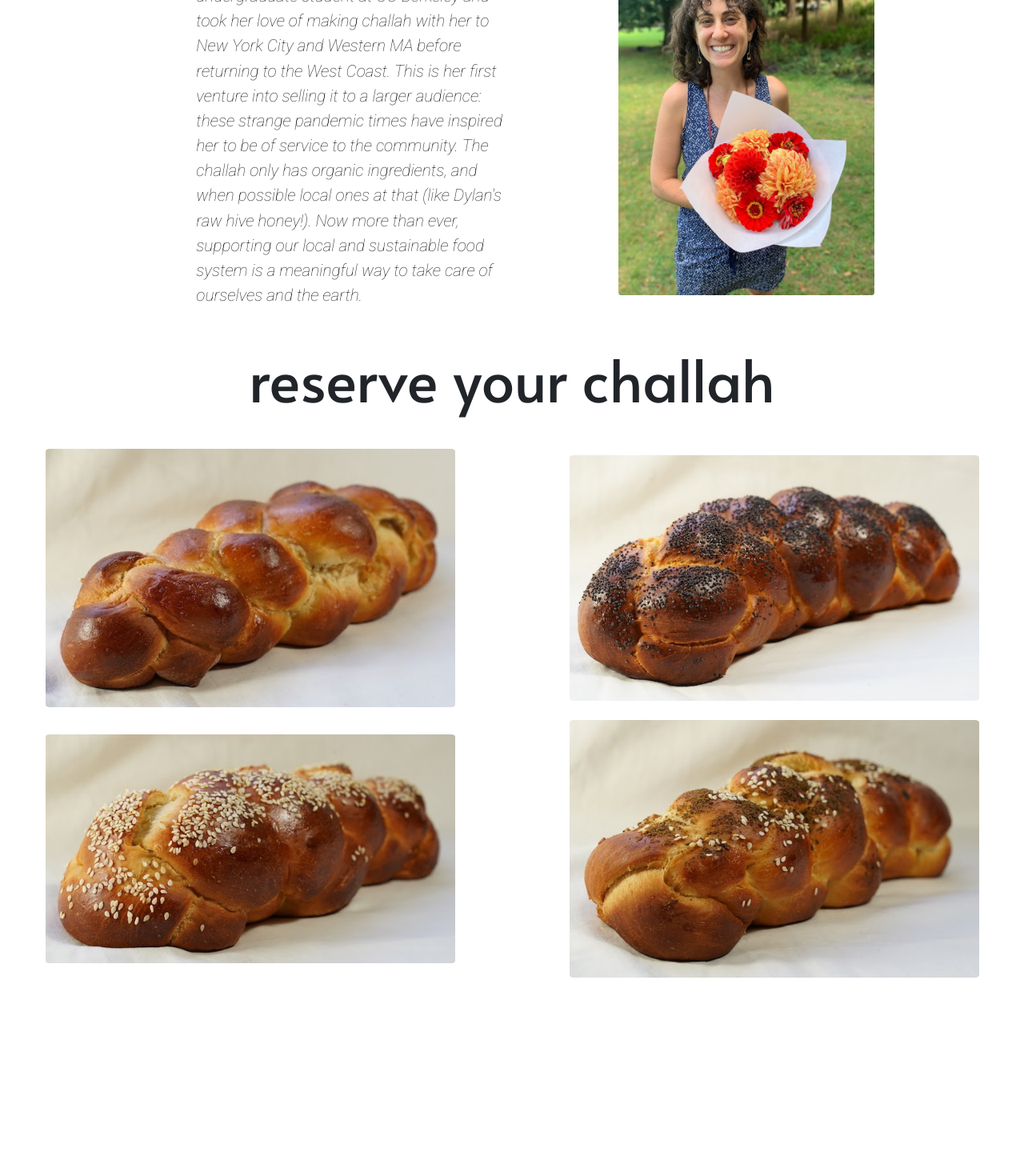
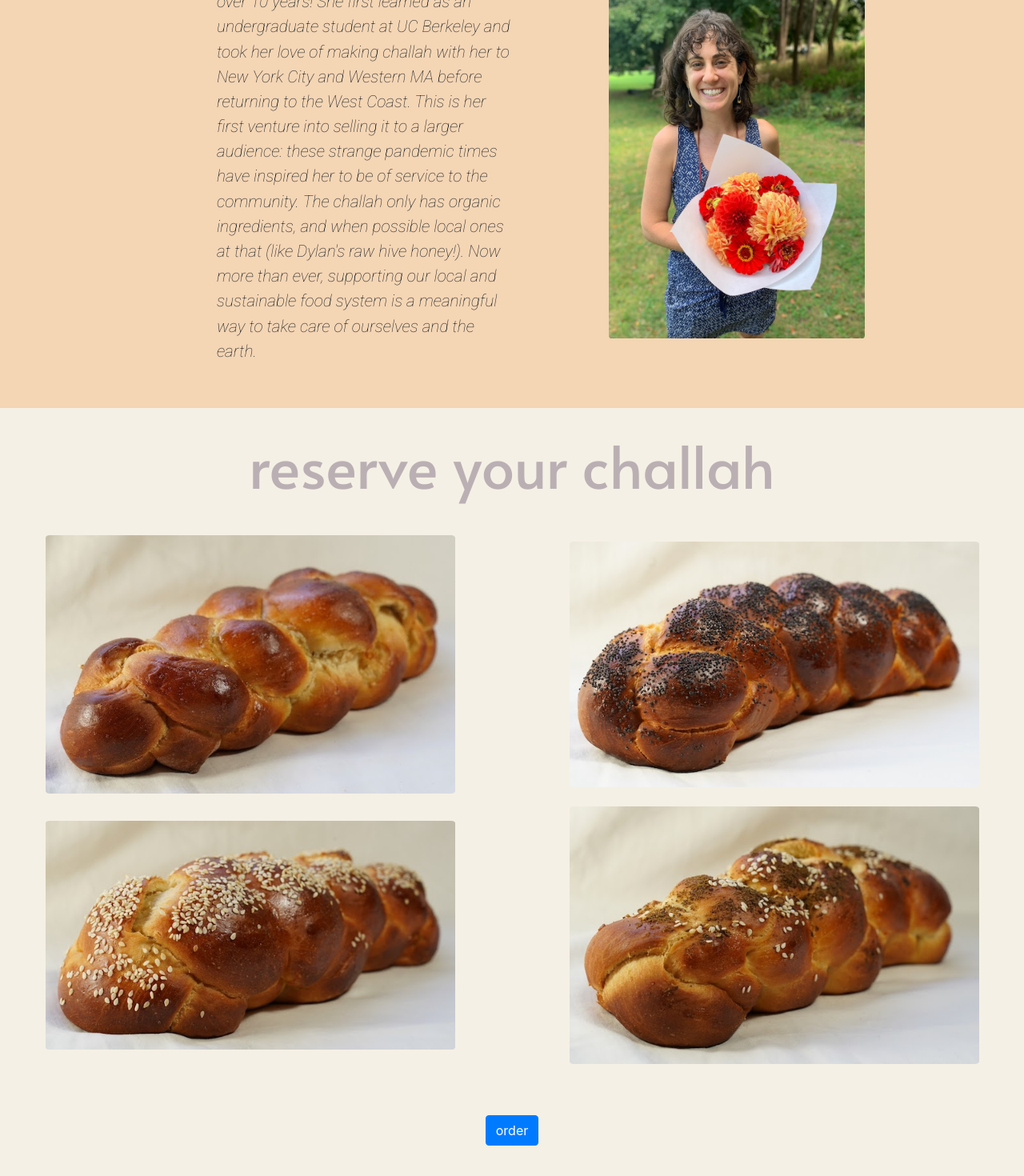
Before and after one commit to capetillo/challahlujah, a React (Create React App) app: page / in a window 1280 px wide. Shown: the part 256-1726 px from the top of the page at 80% size. Before the commit the page ends 1494 px from the top, so only its background shows below. Built offline with nearby package versions, Linux system fonts and the light colour scheme.

Commit message:
adds order button, not yet styled

```diff
--- a/src/components/About/About.css
+++ b/src/components/About/About.css
@@ -1,3 +1,7 @@
+.about {
+  background-color:rgb(244, 213, 180);
+  padding: 3vw;
+}
 
 .bio {
     font-family: 'Roboto', sans-serif;
@@ -6,13 +10,13 @@
 
 .photo {
     text-align: center;
-  }
+}
 
   .ari-photo {
     display: block;
-  }
+}
 
   #ari {
     width: 40vh;
     border-radius: 1%;
-  }
+}
--- a/src/components/Reserve/reserve.css
+++ b/src/components/Reserve/reserve.css
@@ -1,5 +1,10 @@
+.reserve{
+    background-color: rgb(245,240,229);
+}
+
 .reserve-header {
     font-family: 'Alata', sans-serif;
+    color: rgb(186, 176, 180)
 }
 
 #plain, #poppyseed, #sesame, #zaatar{
--- a/src/components/Reserve/reserve.jsx
+++ b/src/components/Reserve/reserve.jsx
@@ -1,14 +1,10 @@
 import React from 'react';
 import './Reserve.css';
 import plain from '../Images/plain.jpg';
-import plain2 from '../Images/plain2.jpg';
 import poppyseed from '../Images/poppyseed.jpg';
-import poppyseed2 from '../Images/poppyseed2.jpg';
 import sesame from '../Images/sesame.jpg';
-import sesame2 from '../Images/sesame2.jpg';
 import zaatar from '../Images/zaatar.jpg';
-import zaatar2 from '../Images/zaatar2.jpg'
-import {Row, Col} from 'react-bootstrap';
+import {Row, Col, Button} from 'react-bootstrap';
 
 const Reserve = (props) => {
     return (
@@ -19,7 +15,6 @@ const Reserve = (props) => {
                 </div>
             </Row>
             <Row>
-
                     <Col sm={12} md={6} className="d-flex align-items-center justify-content-center pt-3">
                         <div className="plain">
                             <img src={plain} alt="plain challah" id="plain"/>
@@ -30,7 +25,6 @@ const Reserve = (props) => {
                             <img src={poppyseed} alt="poppyseed challah" id="poppyseed"/>
                         </div>
                     </Col>
-
             </Row>
             <Row>
                 <Col sm={12} md={6} className="d-flex align-items-center justify-content-center py-3">
@@ -44,6 +38,15 @@ const Reserve = (props) => {
                     </div>
                 </Col>
             </Row>
+            <Row>
+                <Col className="d-flex align-items-center justify-content-center p-5">
+                    <a href="https://gmail.us2.list-manage.com/subscribe?u=6a90ee103a39a8ea6e4b2d543&id=6cdfa69eb3" target="blank">
+                        <Button className="collapsed justify-self-center" type="button">
+                            order
+                        </Button>
+                    </a>
+                </Col>
+            </Row>
         </div>
     )
 }
```
